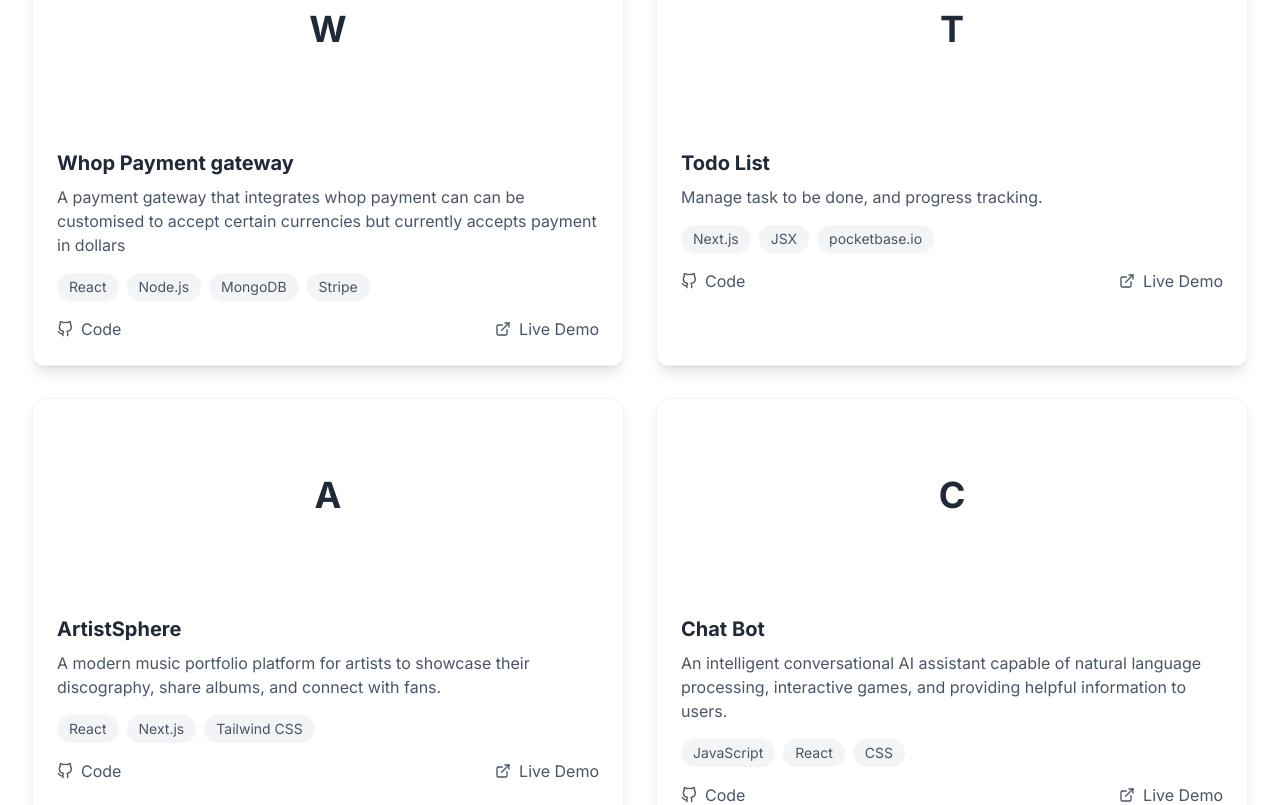
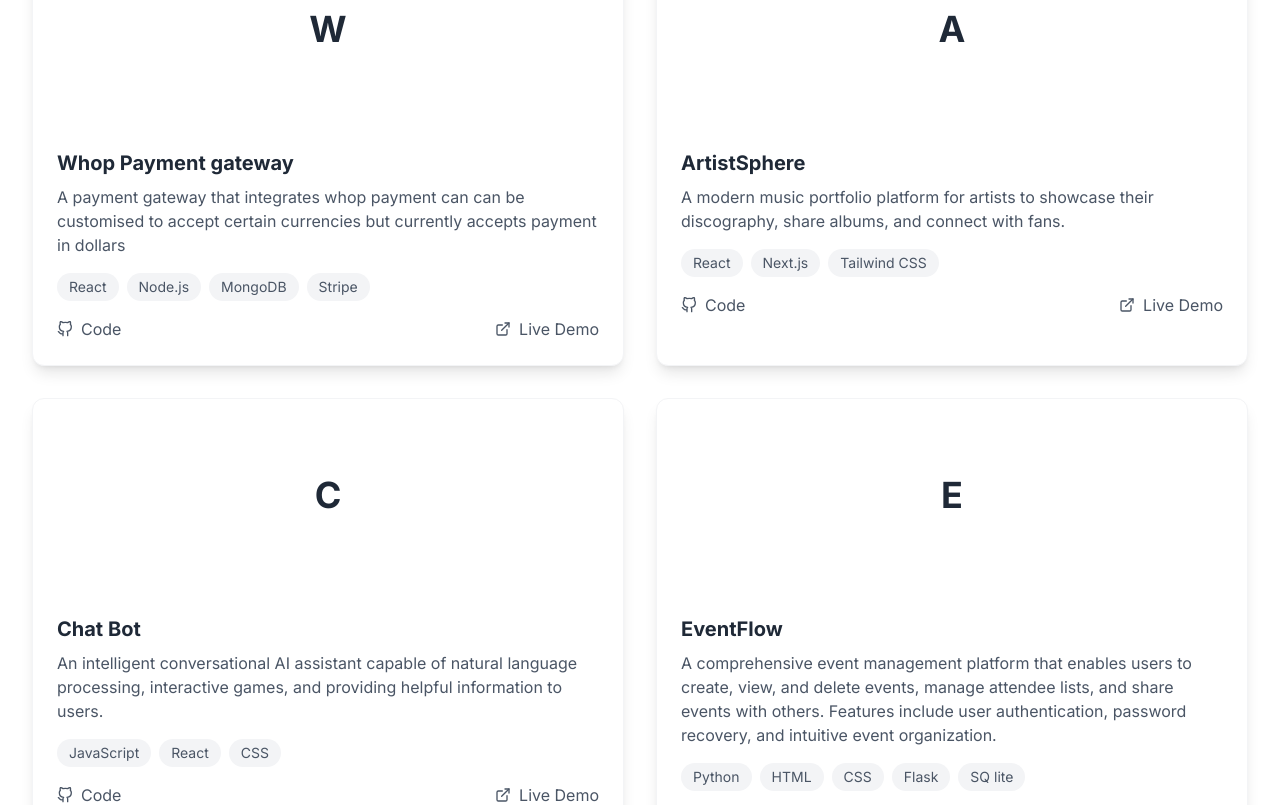
Before and after one commit to I-code-like-a-pro/portfolio, a Next.js app: page / in a window 1280 px wide. Shown: the part 2540-3345 px from the top of the page. Built offline with nearby package versions, Linux system fonts and the light colour scheme.

Commit message:
Remove Todo List project from page.js
Removed Todo List project entry from the page.

```diff
--- a/app/page.js
+++ b/app/page.js
@@ -70,13 +70,6 @@
       github: 'https://github.com/I-code-like-a-pro/whop_payment',
       live: 'https://whop-payment-five.vercel.app',
 
-    },
-    {
-      title: 'Todo List',
-      description: 'Manage task to be done, and progress tracking.',
-      tags: ['Next.js', 'JSX', 'pocketbase.io'],
-      github: 'https://github.com/I-code-like-a-pro/todolist',
-      live: 'https://example.com',
     },
     {
       title: 'ArtistSphere',
```
